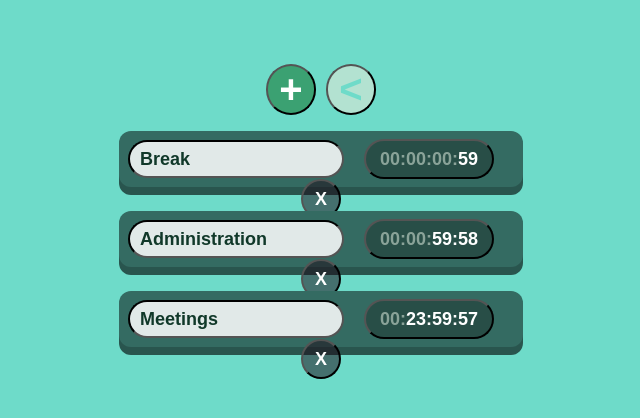
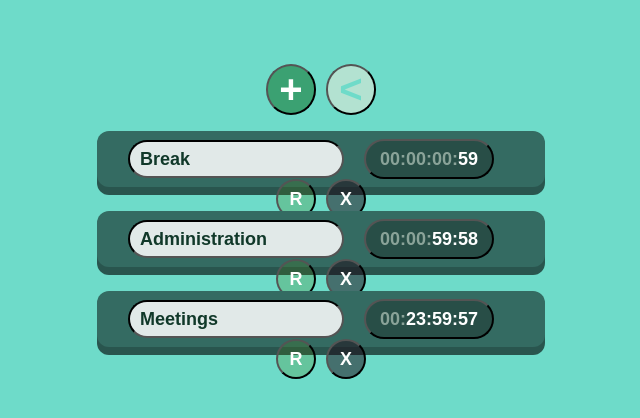
Before and after one commit to Zimmja/React-Stopwatch, a React (Create React App) app: page / in a window 1280 px wide. Shown: the top 418 px of the page, without its empty margins (319-959 px from the left). Built offline with nearby package versions, Linux system fonts and the light colour scheme.

Commit message:
added an option to reset timers

```diff
--- a/src/App.js
+++ b/src/App.js
@@ -1,7 +1,12 @@
 import React from "react";
 import "./App.css";
 import Task from "./components/task.js";
-import { addTask, deleteTask, unhideTask } from "./helpers/appTasks.js";
+import {
+  addTask,
+  deleteTask,
+  unhideTask,
+  resetTask,
+} from "./helpers/appTasks.js";
 
 class App extends React.Component {
   constructor(props) {
@@ -86,10 +91,11 @@ class App extends React.Component {
           description={task.description}
           index={ind}
           active={ind === this.currentTask}
-          onSWClick={(i) => this.selectTask(i)}
-          onDClick={(i) =>
+          onSelectClick={(i) => this.selectTask(i)}
+          onDeleteClick={(i) =>
             deleteTask(i, this.myArrs(0), this.myArrs(1), this.reState)
           }
+          onResetClick={(i) => resetTask(i, this.myArrs(0), this.reState)}
         />
       );
   };
--- a/src/components/task.css
+++ b/src/components/task.css
@@ -8,7 +8,7 @@
 
 .taskBase {
   margin: 40px auto;
-  width: 45%;
+  width: 50%;
   background-color: rgb(41, 85, 78);
 }
 
@@ -41,7 +41,8 @@
 }
 
 .stopwatch,
-.delete {
+.delete,
+.reset {
   height: 100%;
   border-radius: 200px;
   border-color: black;
@@ -62,3 +63,10 @@
   width: 40px;
   background-color: rgba(29, 7, 21, 0.5);
 }
+
+.reset {
+  color: white;
+  width: 40px;
+  margin-right: 10px;
+  background-color: rgba(70, 121, 11, 0.226);
+}
--- a/src/components/task.js
+++ b/src/components/task.js
@@ -10,9 +10,11 @@ export default class Task extends React.Component {
     };
   }
 
-  handleSWClick = () => this.props.onSWClick(this.props.index);
+  handleSWClick = () => this.props.onSelectClick(this.props.index);
 
-  handleDClick = () => this.props.onDClick(this.props.index);
+  handleDClick = () => this.props.onDeleteClick(this.props.index);
+
+  handleRClick = () => this.props.onResetClick(this.props.index);
 
   activeState = () => (this.props.active ? "taskActive" : "taskInactive");
 
@@ -36,6 +38,9 @@ export default class Task extends React.Component {
               index={this.props.index}
             />
           </button>
+          <button className="reset" onClick={() => this.handleRClick()}>
+            R
+          </button>
           <button className="delete" onClick={() => this.handleDClick()}>
             X
           </button>
--- a/src/helpers/appTasks.js
+++ b/src/helpers/appTasks.js
@@ -8,7 +8,6 @@ const addTask = (tasksArr, updateFunction) => {
 };
 
 const deleteTask = (i, tasksArr, hiddenArr, updateFunction) => {
-  console.log(tasksArr);
   tasksArr[i].visible = false;
   hiddenArr.push(tasksArr[i]);
   updateFunction({ tasks: tasksArr, hidden: hiddenArr });
@@ -20,4 +19,9 @@ const unhideTask = (hiddenArr, updateFunction) => {
   updateFunction({ hidden: hiddenArr });
 };
 
-module.exports = { addTask, deleteTask, unhideTask };
+const resetTask = (i, tasksArr, updateFunction) => {
+  tasksArr[i].value = 0;
+  updateFunction({ tasks: tasksArr });
+};
+
+module.exports = { addTask, deleteTask, unhideTask, resetTask };
```
Also changed, not shown: 1 other file (tests, documents, lock files or other folders).
